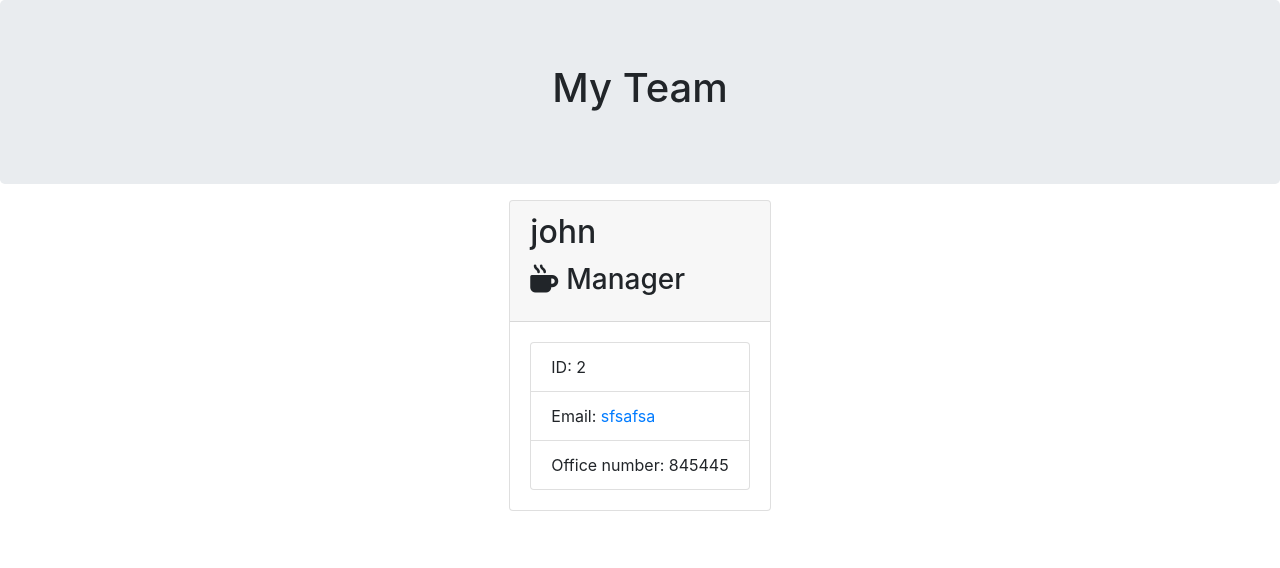
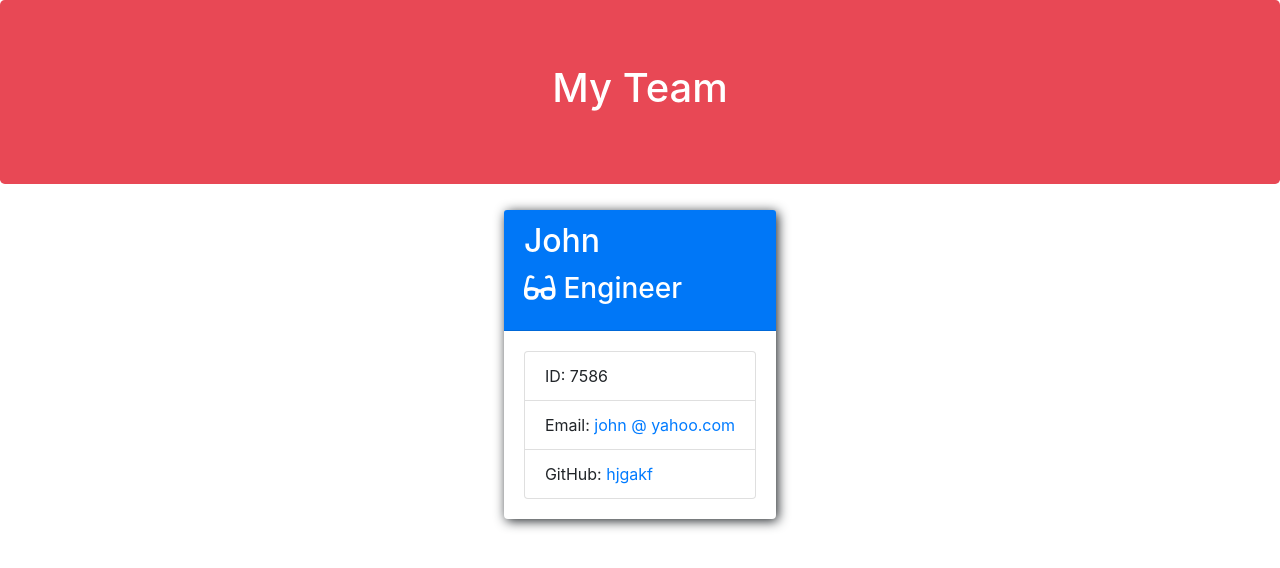
Before and after one commit to FaranakSabet/Employee-Summary, a website: page output/team.html in a window 1280 px wide. Drawn offline with nearby package versions, Linux system fonts and the light colour scheme.

Commit message:
another commit

```diff
--- a/output/style.css
+++ b/output/style.css
@@ -0,0 +1,15 @@
+.team-heading {
+  background-color: #e84855;
+  color: white;
+}
+
+.card-header {
+  background-color: #0077f7;
+  color: white;
+}
+
+.card {
+  margin: 10px;
+  border: none;
+  box-shadow: 2px 2px 12px;
+}
--- a/output/team.html
+++ b/output/team.html
@@ -25,14 +25,14 @@
             <div class="team-area col-12 d-flex justify-content-center">
                 <div class="card employee-card">
     <div class="card-header">
-        <h2 class="card-title">john</h2>
-        <h3 class="card-title"><i class="fas fa-mug-hot mr-2"></i>Manager</h3>
+        <h2 class="card-title">John</h2>
+        <h3 class="card-title"><i class="fas fa-glasses mr-2"></i>Engineer</h3>
     </div>
     <div class="card-body">
         <ul class="list-group">
-            <li class="list-group-item">ID: 2</li>
-            <li class="list-group-item">Email: <a href="mailto:sfsafsa">sfsafsa</a></li>
-            <li class="list-group-item">Office number: 845445</li>
+            <li class="list-group-item">ID: 7586</li>
+            <li class="list-group-item">Email: <a href="mailto:john @ yahoo.com">john @ yahoo.com</a></li>
+            <li class="list-group-item">GitHub: <a href="https://github.com/hjgakf" target="_blank" rel="noopener noreferrer">hjgakf</a></li>
         </ul>
     </div>
 </div>
```
Also changed, not shown: 1 other file.
